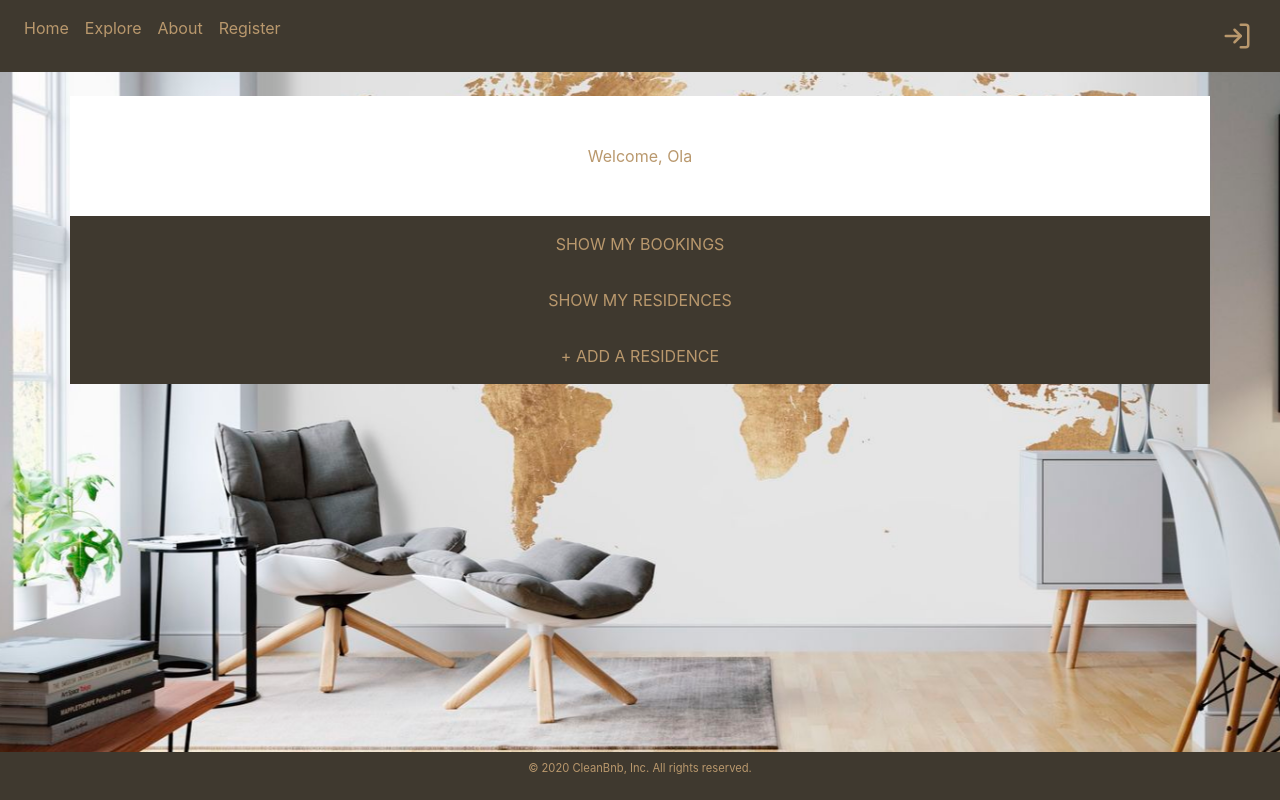
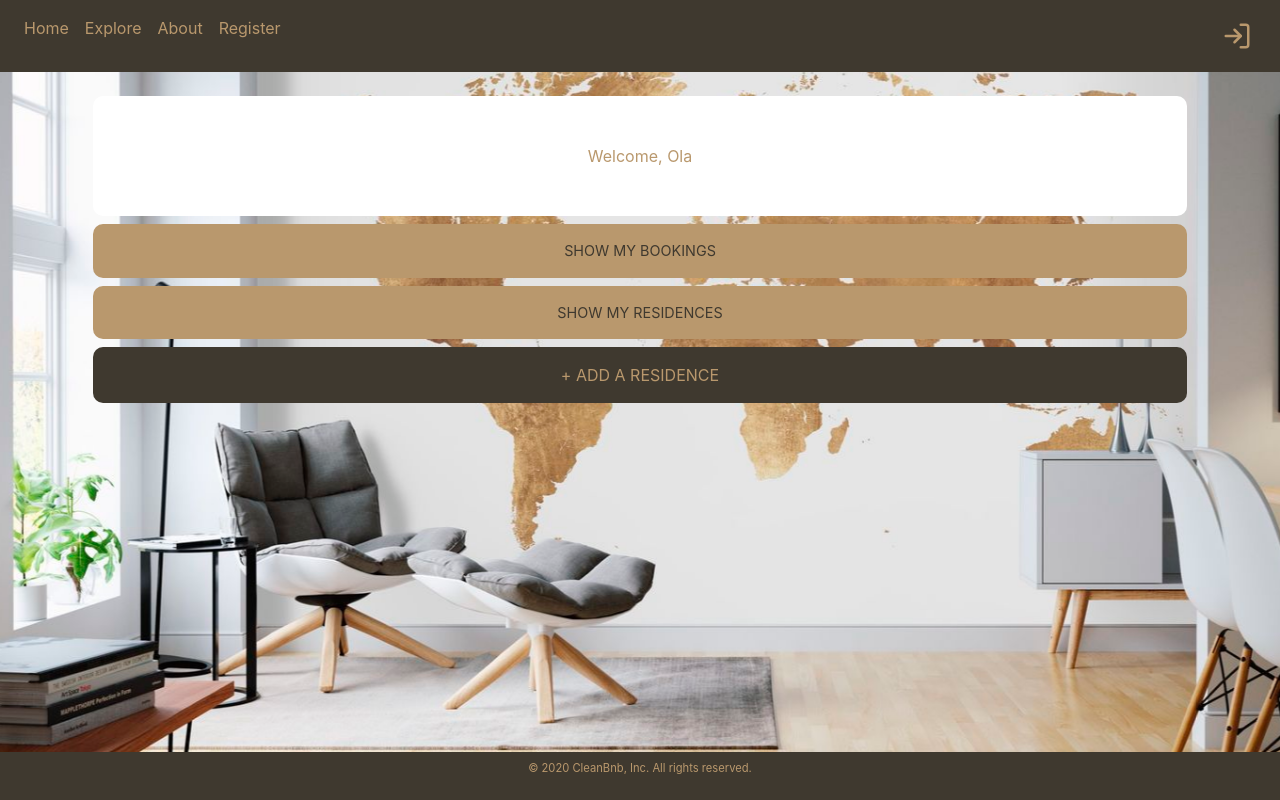
Before and after one commit to eeken/CleanBnB, a React (Create React App) app in the folder src/main/resources/frontend/: page /my-page in a window 1280 px wide. Built offline with nearby package versions, Linux system fonts and the light colour scheme; no server answers.

Commit message:
fix mypage

```diff
--- a/src/main/resources/frontend/src/Pages/MyPage.js
+++ b/src/main/resources/frontend/src/Pages/MyPage.js
@@ -13,16 +13,16 @@ function MyPage() {
   return (
 
     <Container  className="themed-container text-center" fluid="sm">
-      <Row className="white">
-        <Col className="p-5 golden">Welcome, Ola</Col>
+      <Row className="white boxes m-2">
+        <Col className="p-5 golden ">Welcome, Ola</Col>
       </Row>
-      <Row className="golden">
-        <Col className="p-3 darkbrown">SHOW MY BOOKINGS</Col>
+      <Row className="golden-bg boxes m-2">
+        <Col className="p-3 darkbrowntext">SHOW MY BOOKINGS</Col>
       </Row>
-      <Row className="golden">
-        <Col className="p-3 darkbrown">SHOW MY RESIDENCES</Col>
+      <Row className="golden-bg boxes m-2">
+        <Col className="p-3 darkbrowntext">SHOW MY RESIDENCES</Col>
       </Row>
-      <Row className="darkbrown">
+      <Row className="darkbrown boxes m-2">
         <Col className="p-3 golden">+ ADD A RESIDENCE</Col>
       </Row>
 
--- a/src/main/resources/frontend/src/Pages/Register.js
+++ b/src/main/resources/frontend/src/Pages/Register.js
@@ -29,7 +29,7 @@ function Register() {
     try {
       response = await response.json();
       setUser(response);
-      history.push("/my-account");
+      history.push("/my-page");
     } catch {
       console.log("Bad credentials");
     }
--- a/src/main/resources/frontend/src/index.css
+++ b/src/main/resources/frontend/src/index.css
@@ -48,6 +48,11 @@ main{
 .golden{
   color: #B9986D;
 }
+
+.golden-bg {
+  background-color: #B9986D;
+}
+
 .white{
   background-color: white;
 }
--- /dev/null
+++ b/src/main/resources/frontend/src/sass/_myPage.scss
@@ -0,0 +1,11 @@
+.golden-text {
+
+}
+
+.golden {
+
+}
+
+.boxes {
+  border-radius: 10px;
+}
--- a/src/main/resources/frontend/src/sass/style.scss
+++ b/src/main/resources/frontend/src/sass/style.scss
@@ -6,6 +6,7 @@
 @import "./register.scss";
 @import "./residenceDetails.scss";
 @import "./about.scss";
+@import "./myPage.scss";
 
 // my own styling
 
```
Also changed, not shown: 1 other file (tests, documents, lock files or other folders).
